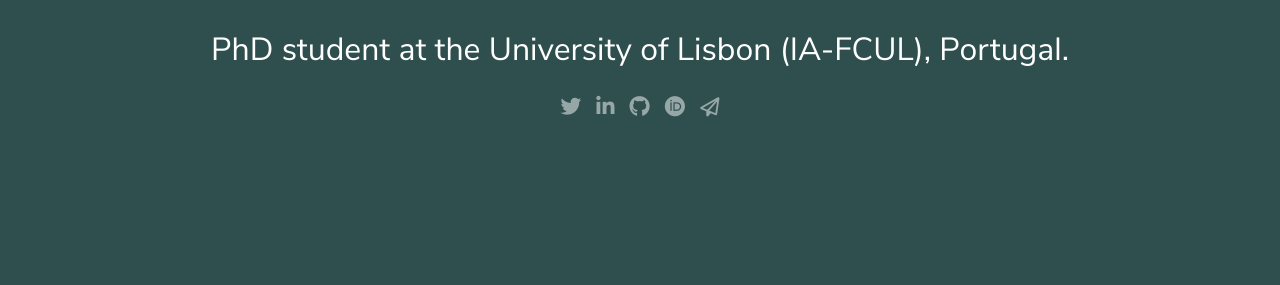
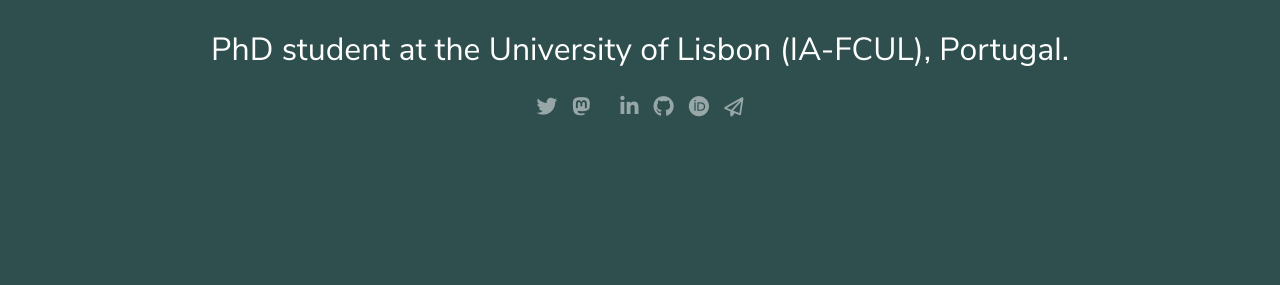
Before and after one commit to racarvajal/racarvajal.github.io, a Jekyll site: the page index.html, which Jekyll copies as it is, in a window 1280 px wide. Shown: the part 417-702 px from the top of the page. Built offline with Jekyll 4.4.1, drawn with Linux system fonts in a browser that asks for light colours.

Commit message:
new social icons

```diff
--- a/index.html
+++ b/index.html
@@ -50,6 +50,14 @@
             <div class="social-icons">
               <a href="https://twitter.com/r_carvajalp/">
                 <i class="fab fab fa-twitter"></i>
+              </a>
+
+              <a href="https://mastodon.online/@rcarvajalp">
+                <i class="fab fab fa-mastodon"></i>
+              </a>
+
+              <a href="https://www.threads.net/@racarvajalp">
+                <i class="fab fab fa-threads"></i>
               </a>
 
               <a href="https://www.linkedin.com/in/rcarvajalp/">
```
